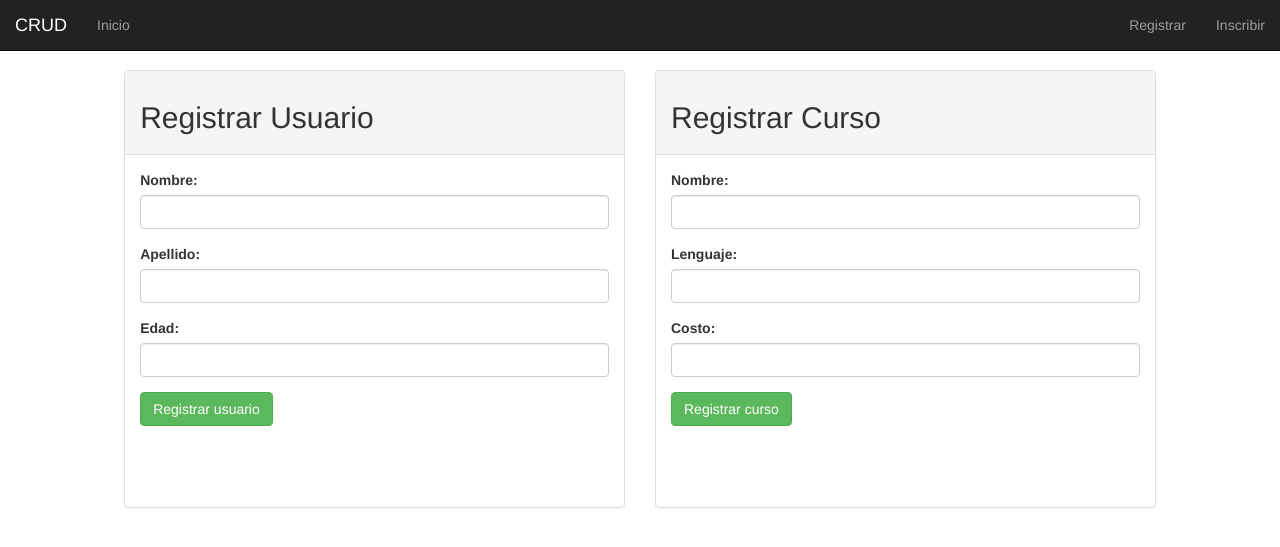
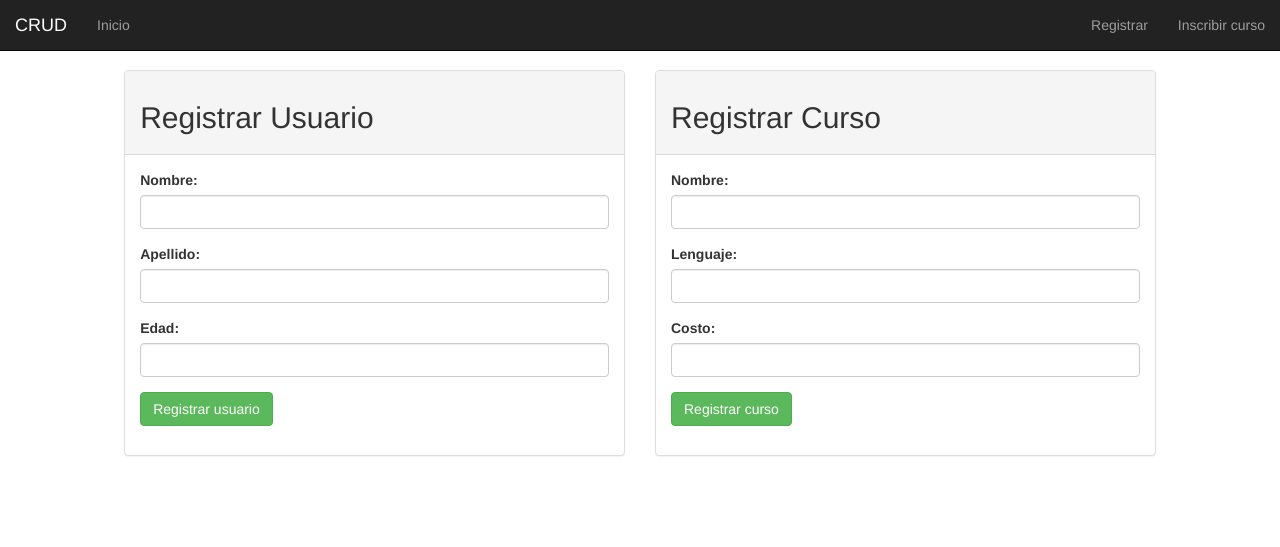
Before and after one commit to eichgi/Simple-PHP-CRUD, a PHP site: page /registrar.php in a window 1280 px wide. Shown: the top 547 px of the page. Run offline with PHP 8.4, Linux system fonts and the light colour scheme; some libraries are stand-ins or nearby versions.

Commit message:
Actualizando archivo readme

```diff
--- a/modificar.php
+++ b/modificar.php
@@ -75,7 +75,7 @@ include 'php/footer.php';
         accion: 'obtener' + tipo,
         id: id
     };
-    console.log(data);
+
     var ajaxCurso = function () {
         $.post(apiUrl, data, function (response) {
             console.log(response);
--- a/php/head.php
+++ b/php/head.php
@@ -31,7 +31,7 @@
             </ul>
             <ul class="nav navbar-nav navbar-right">
                 <li><a href="registrar.php">Registrar</a></li>
-                <li><a href="inscribir.php">Inscribir</a></li>
+                <li><a href="inscribir.php">Inscribir curso</a></li>
             </ul>
         </div><!-- /.navbar-collapse -->
     </div><!-- /.container-fluid -->
--- a/registrar.php
+++ b/registrar.php
@@ -28,7 +28,7 @@ include 'php/head.php';
                         <input type="hidden" name="accion" value="registrarUsuario">
                         <button type="submit" class="btn btn-default btn-success">Registrar usuario</button>
                     </form>
-                    <div id="alertaUsuario" class="alert" role="alert"></div>
+                    <div id="alertaUsuario" class="alert" role="alert" style="display: none"></div>
                 </div>
             </div>
         </div>
@@ -57,7 +57,7 @@ include 'php/head.php';
                         <input type="hidden" name="accion" value="registrarCurso">
                         <button type="submit" class="btn btn-default btn-success">Registrar curso</button>
                     </form>
-                    <div id="alertaCurso" class="alert" role="alert"></div>
+                    <div id="alertaCurso" class="alert" role="alert" style="display: none;"></div>
                 </div>
             </div>
         </div>
```
Also changed, not shown: README.md.
